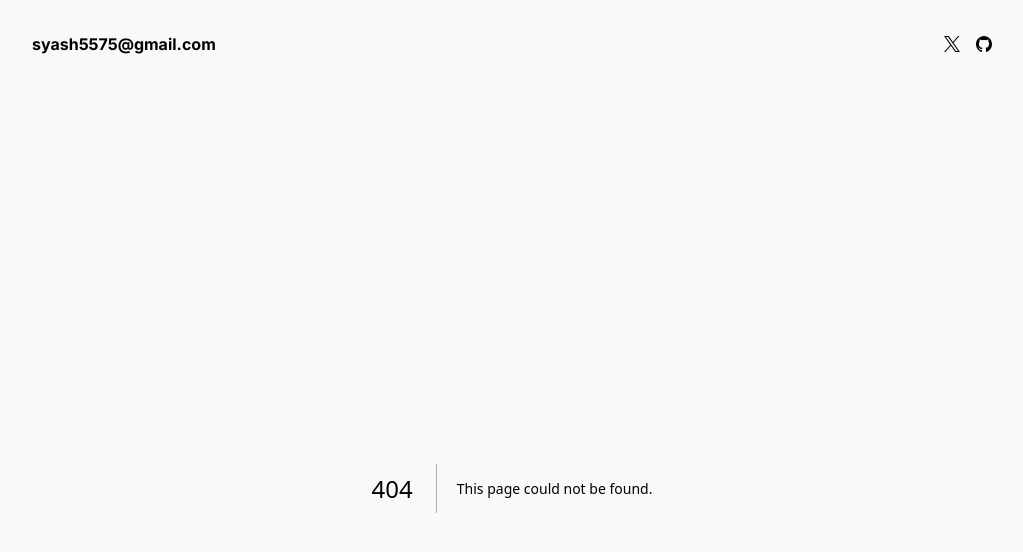
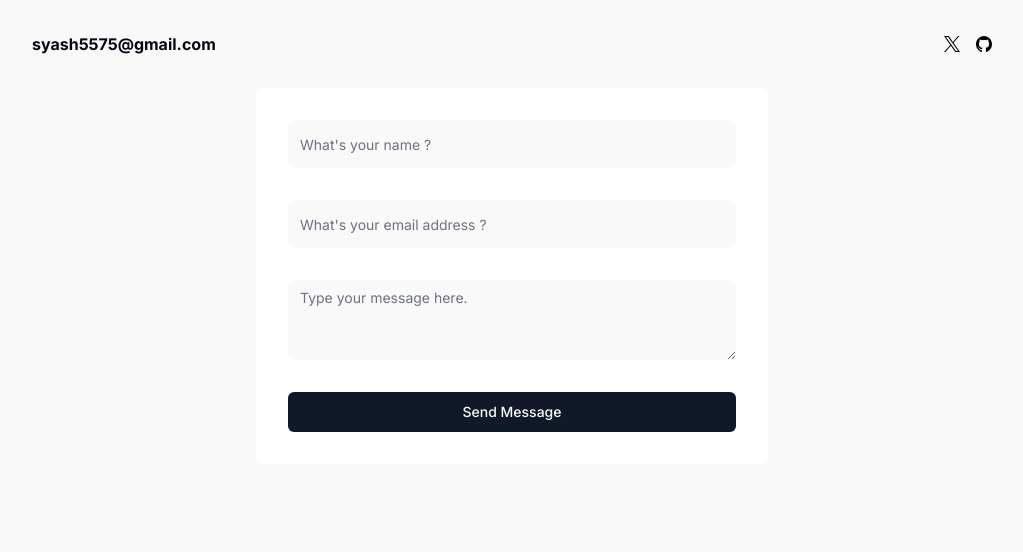
Before and after one commit to yashsharma999/personal-website, a Next.js app: page /contact in a window 1280 px wide. Before the commit this address had no page. Shown: the top 552 px of the page, without its empty margins (128-1151 px from the left). Built offline with nearby package versions, Linux system fonts and the light colour scheme.

Commit message:
feat: contact us page

```diff
--- /dev/null
+++ b/app/contact/page.jsx
@@ -0,0 +1,111 @@
+'use client';
+
+import React from 'react';
+import { Button } from '@/components/ui/button';
+import * as yup from 'yup';
+import { yupResolver } from '@hookform/resolvers/yup';
+import {
+  Form,
+  FormControl,
+  FormDescription,
+  FormField,
+  FormItem,
+  FormLabel,
+  FormMessage,
+} from '@/components/ui/form';
+import { Input } from '@/components/ui/input';
+import { Textarea } from '@/components/ui/textarea';
+import { useForm } from 'react-hook-form';
+
+const schema = yup
+  .object({
+    name: yup.string().max(30, 'Max 30 characters').required(),
+    email: yup.string().email().required(),
+    message: yup
+      .string()
+      .min(20, 'Mininum 20 letters')
+      .max(100, 'Exceeded 100 letters. Please keep it short')
+      .required(),
+  })
+  .required();
+
+export default function ContactPage() {
+  const form = useForm({
+    resolver: yupResolver(schema),
+    defaultValues: {
+      name: '',
+      email: '',
+      message: '',
+    },
+  });
+
+  const submit = (values) => {
+    console.log('values', values);
+  };
+
+  return (
+    <div className='bg-white p-8 rounded-lg max-w-lg mx-auto '>
+      <Form {...form}>
+        <form
+          //onSubmit={form.handleSubmit(submit)}
+          onSubmit={form.handleSubmit(submit)}
+          className='space-y-8 mx-auto'
+        >
+          <FormField
+            control={form.control}
+            name='name'
+            render={({ field }) => (
+              <FormItem>
+                <FormControl>
+                  <Input
+                    className='bg-[#f9f9f9] rounded-lg outline-none border-none h-12'
+                    placeholder={"What's your name ?"}
+                    {...field}
+                  />
+                </FormControl>
+                <FormMessage />
+              </FormItem>
+            )}
+          />
+          <FormField
+            control={form.control}
+            name='email'
+            render={({ field }) => (
+              <FormItem>
+                <FormControl>
+                  <Input
+                    className='bg-[#f9f9f9] rounded-lg outline-none border-none h-12'
+                    placeholder={`What's your email address ?`}
+                    type='email'
+                    {...field}
+                  />
+                </FormControl>
+                <FormMessage />
+              </FormItem>
+            )}
+          />
+          <FormField
+            control={form.control}
+            name='message'
+            render={({ field }) => (
+              <FormItem>
+                <FormControl>
+                  <Textarea
+                    className='bg-[#f9f9f9] rounded-lg outline-none border-none'
+                    {...field}
+                    placeholder='Type your message here.'
+                  />
+                </FormControl>
+                <FormMessage />
+              </FormItem>
+            )}
+          />
+
+          <Button className='w-full' disabled={false} type='submit'>
+            Send Message
+          </Button>
+        </form>
+      </Form>
+    </div>
+  );
+}
--- a/components/ProfileCard.jsx
+++ b/components/ProfileCard.jsx
@@ -9,6 +9,7 @@
   TooltipProvider,
   TooltipTrigger,
 } from '@/components/ui/tooltip';
+import Link from 'next/link';
 
 export default function ProfileCard() {
   return (
@@ -50,7 +51,9 @@
             <Tooltip>
               <TooltipTrigger asChild>
                 <Button variant='secondary' className='px-3'>
-                  <Image src={mail} height={30} width={30} alt='contact' />
+                  <Link href={'contact'}>
+                    <Image src={mail} height={30} width={30} alt='contact' />
+                  </Link>
                 </Button>
               </TooltipTrigger>
               <TooltipContent>
--- /dev/null
+++ b/components/ui/form.jsx
@@ -0,0 +1,133 @@
+import * as React from "react"
+import { Slot } from "@radix-ui/react-slot"
+import { Controller, FormProvider, useFormContext } from "react-hook-form";
+
+import { cn } from "@/lib/utils"
+import { Label } from "@/components/ui/label"
+
+const Form = FormProvider
+
+const FormFieldContext = React.createContext({})
+
+const FormField = (
+  {
+    ...props
+  }
+) => {
+  return (
+    (<FormFieldContext.Provider value={{ name: props.name }}>
+      <Controller {...props} />
+    </FormFieldContext.Provider>)
+  );
+}
+
+const useFormField = () => {
+  const fieldContext = React.useContext(FormFieldContext)
+  const itemContext = React.useContext(FormItemContext)
+  const { getFieldState, formState } = useFormContext()
+
+  const fieldState = getFieldState(fieldContext.name, formState)
+
+  if (!fieldContext) {
+    throw new Error("useFormField should be used within <FormField>")
+  }
+
+  const { id } = itemContext
+
+  return {
+    id,
+    name: fieldContext.name,
+    formItemId: `${id}-form-item`,
+    formDescriptionId: `${id}-form-item-description`,
+    formMessageId: `${id}-form-item-message`,
+    ...fieldState,
+  }
+}
+
+const FormItemContext = React.createContext({})
+
+const FormItem = React.forwardRef(({ className, ...props }, ref) => {
+  const id = React.useId()
+
+  return (
+    (<FormItemContext.Provider value={{ id }}>
+      <div ref={ref} className={cn("space-y-2", className)} {...props} />
+    </FormItemContext.Provider>)
+  );
+})
+FormItem.displayName = "FormItem"
+
+const FormLabel = React.forwardRef(({ className, ...props }, ref) => {
+  const { error, formItemId } = useFormField()
+
+  return (
+    (<Label
+      ref={ref}
+      className={cn(error && "text-destructive", className)}
+      htmlFor={formItemId}
+      {...props} />)
+  );
+})
+FormLabel.displayName = "FormLabel"
+
+const FormControl = React.forwardRef(({ ...props }, ref) => {
+  const { error, formItemId, formDescriptionId, formMessageId } = useFormField()
+
+  return (
+    (<Slot
+      ref={ref}
+      id={formItemId}
+      aria-describedby={
+        !error
+          ? `${formDescriptionId}`
+          : `${formDescriptionId} ${formMessageId}`
+      }
+      aria-invalid={!!error}
+      {...props} />)
+  );
+})
+FormControl.displayName = "FormControl"
+
+const FormDescription = React.forwardRef(({ className, ...props }, ref) => {
+  const { formDescriptionId } = useFormField()
+
+  return (
+    (<p
+      ref={ref}
+      id={formDescriptionId}
+      className={cn("text-sm text-muted-foreground", className)}
+      {...props} />)
+  );
+})
+FormDescription.displayName = "FormDescription"
+
+const FormMessage = React.forwardRef(({ className, children, ...props }, ref) => {
+  const { error, formMessageId } = useFormField()
+  const body = error ? String(error?.message) : children
+
+  if (!body) {
+    return null
+  }
+
+  return (
+    (<p
+      ref={ref}
+      id={formMessageId}
+      className={cn("text-sm font-medium text-destructive", className)}
+      {...props}>
+      {body}
+    </p>)
+  );
+})
+FormMessage.displayName = "FormMessage"
+
+export {
+  useFormField,
+  Form,
+  FormItem,
+  FormLabel,
+  FormControl,
+  FormDescription,
+  FormMessage,
+  FormField,
+}
--- /dev/null
+++ b/components/ui/input.jsx
@@ -0,0 +1,19 @@
+import * as React from "react"
+
+import { cn } from "@/lib/utils"
+
+const Input = React.forwardRef(({ className, type, ...props }, ref) => {
+  return (
+    (<input
+      type={type}
+      className={cn(
+        "flex h-10 w-full rounded-md border border-input bg-background px-3 py-2 text-sm ring-offset-background file:border-0 file:bg-transparent file:text-sm file:font-medium placeholder:text-muted-foreground focus-visible:outline-none focus-visible:ring-2 focus-visible:ring-ring focus-visible:ring-offset-2 disabled:cursor-not-allowed disabled:opacity-50",
+        className
+      )}
+      ref={ref}
+      {...props} />)
+  );
+})
+Input.displayName = "Input"
+
+export { Input }
--- /dev/null
+++ b/components/ui/label.jsx
@@ -0,0 +1,18 @@
+"use client"
+
+import * as React from "react"
+import * as LabelPrimitive from "@radix-ui/react-label"
+import { cva } from "class-variance-authority";
+
+import { cn } from "@/lib/utils"
+
+const labelVariants = cva(
+  "text-sm font-medium leading-none peer-disabled:cursor-not-allowed peer-disabled:opacity-70"
+)
+
+const Label = React.forwardRef(({ className, ...props }, ref) => (
+  <LabelPrimitive.Root ref={ref} className={cn(labelVariants(), className)} {...props} />
+))
+Label.displayName = LabelPrimitive.Root.displayName
+
+export { Label }
--- /dev/null
+++ b/components/ui/textarea.jsx
@@ -0,0 +1,18 @@
+import * as React from "react"
+
+import { cn } from "@/lib/utils"
+
+const Textarea = React.forwardRef(({ className, ...props }, ref) => {
+  return (
+    (<textarea
+      className={cn(
+        "flex min-h-[80px] w-full rounded-md border border-input bg-background px-3 py-2 text-sm ring-offset-background placeholder:text-muted-foreground focus-visible:outline-none focus-visible:ring-2 focus-visible:ring-ring focus-visible:ring-offset-2 disabled:cursor-not-allowed disabled:opacity-50",
+        className
+      )}
+      ref={ref}
+      {...props} />)
+  );
+})
+Textarea.displayName = "Textarea"
+
+export { Textarea }
```
Also changed, not shown: package.json (+6 -1 lines), 1 other file (tests, documents, lock files or other folders).
